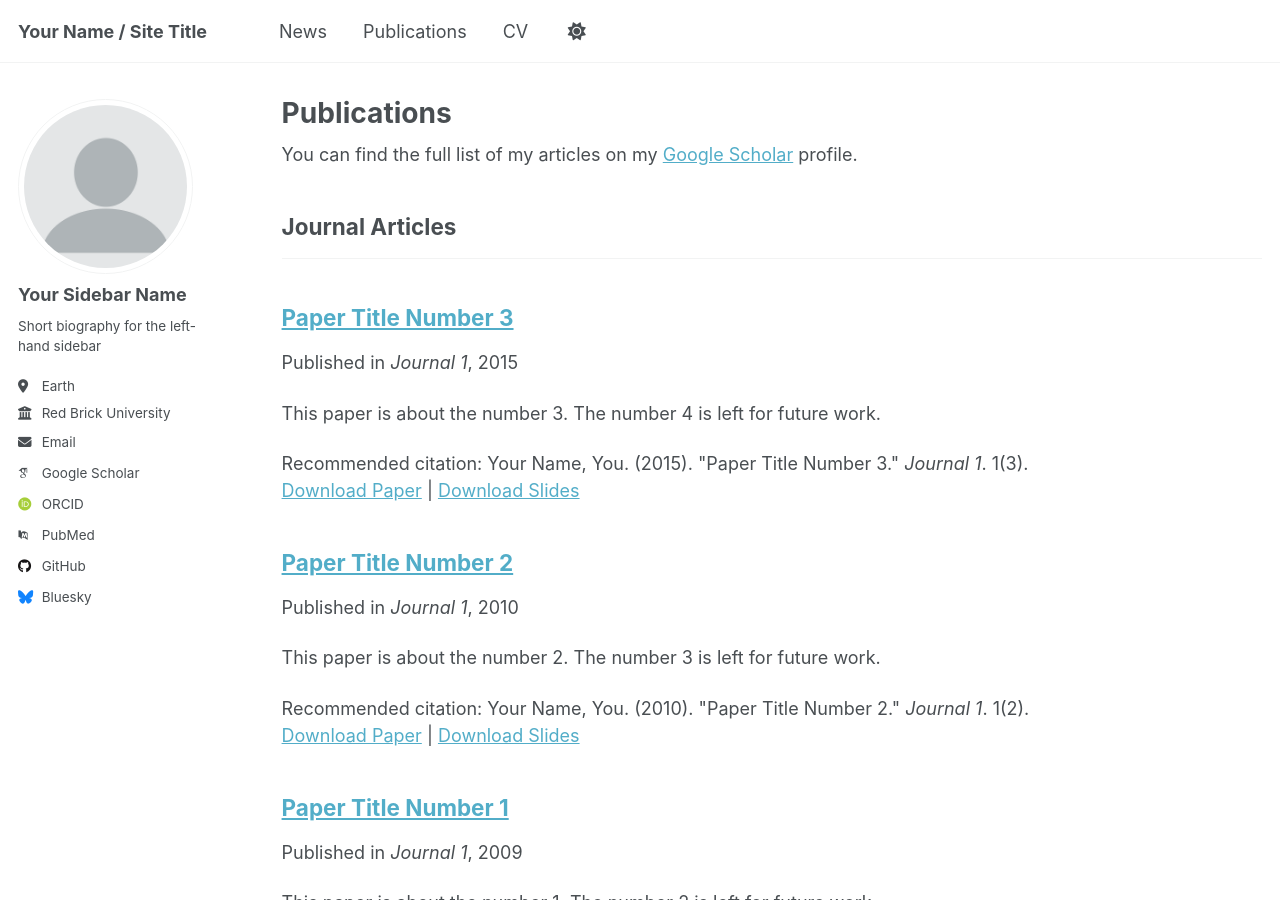
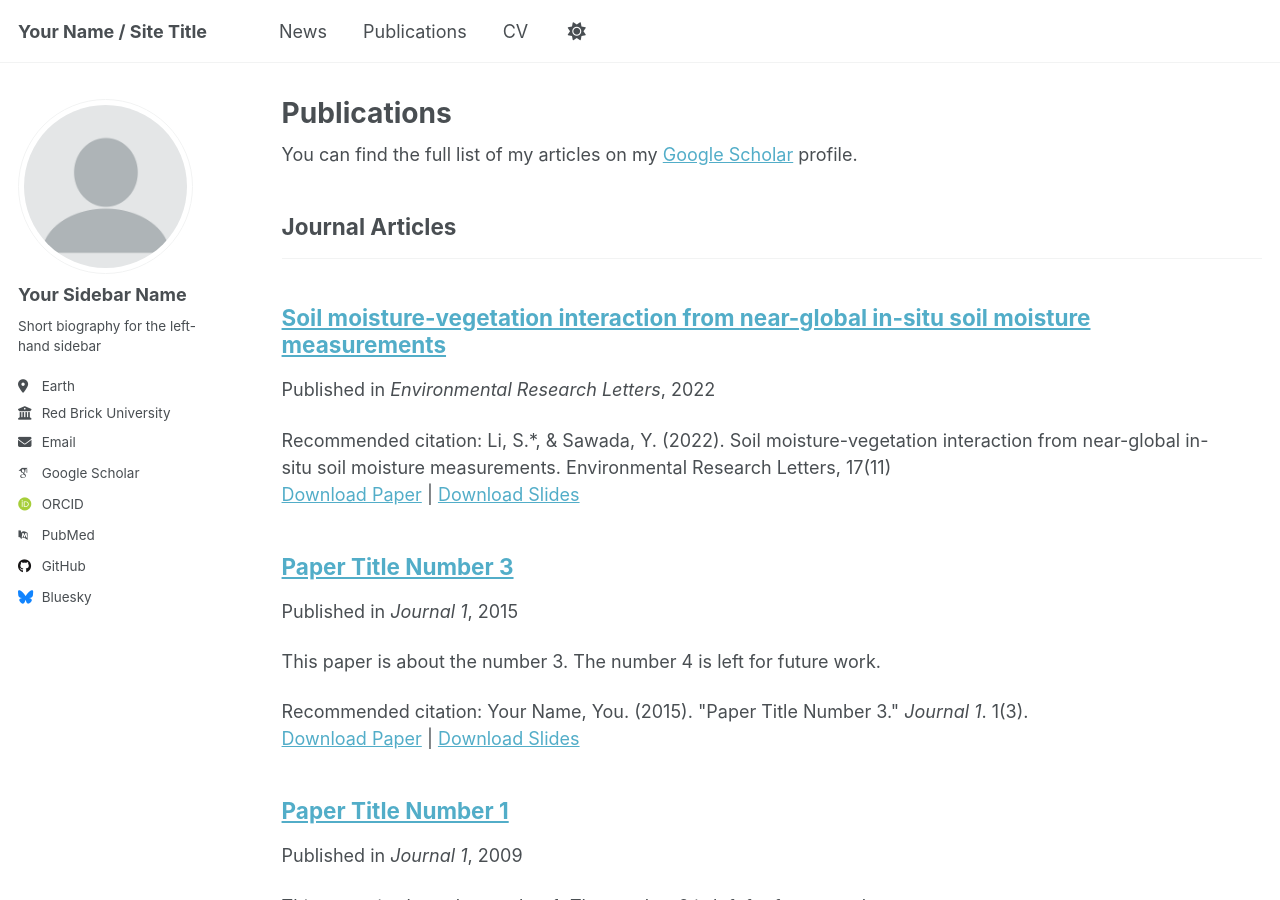
Before and after one commit to shuping-li/shuping-li.github.io, a Jekyll site: the page built from _pages/publications.html, in a window 1280 px wide and 900 px high. Built offline with Jekyll 4.4.1, drawn with Linux system fonts in a browser that asks for light colours; some web fonts are replaced; part of the change alters nothing that is shown.

Commit message:
Update 2010-10-01-paper-title-number-2.md

```diff
--- a/_publications/2010-10-01-paper-title-number-2.md
+++ b/_publications/2010-10-01-paper-title-number-2.md
@@ -1,14 +1,24 @@
 ---
-title: "Paper Title Number 2"
+title: "Soil moisture-vegetation interaction from near-global in-situ soil moisture measurements"
 collection: publications
 category: manuscripts
 permalink: /publication/2010-10-01-paper-title-number-2
-excerpt: 'This paper is about the number 2. The number 3 is left for future work.'
-date: 2010-10-01
-venue: 'Journal 1'
-slidesurl: 'http://academicpages.github.io/files/slides2.pdf'
-paperurl: 'http://academicpages.github.io/files/paper2.pdf'
-citation: 'Your Name, You. (2010). &quot;Paper Title Number 2.&quot; <i>Journal 1</i>. 1(2).'
+excerpt: ''
+date: 2022-11-01
+venue: 'Environmental Research Letters'
+slidesurl: ''
+paperurl: 'http://shuping-li.github.io/files/ERL2022.pdf'
+citation: 'Li, S.*, & Sawada, Y. (2022). Soil moisture-vegetation interaction from near-global in-situ soil moisture measurements. Environmental Research Letters, 17(11)'
 ---
 
-The contents above will be part of a list of publications, if the user clicks the link for the publication than the contents of section will be rendered as a full page, allowing you to provide more information about the paper for the reader. When publications are displayed as a single page, the contents of the above "citation" field will automatically be included below this section in a smaller font.
+![Abstract picture](/images/ERL2022.jpg)
+
+Abstract
+===
+Although the interactions between soil moisture (SM) and vegetation dynamics have been extensively investigated, most of previous findings are derived from satellite-observed and/or model-simulated SM data, which inevitably include multiple sources of error. With the effort of many field workers and researchers in in-situ SM measurement and SM data integration, it is now possible to obtain the integrated in-situ SM dataset in the global range. Here we used the in-situ SM dataset of the International Soil Moisture Network to analyze the anomaly correlation between SM and leaf area index (LAI). We found that positive (negative) correlations exist between SM (LAI) and temporally lagged LAI (SM). The peak correlation and lagging time to reach it (often less than 3 months) depends on climate, land cover and rooting depths. The high SM-LAI anomaly correlation prevails in water-limited regions, e.g. dryland, where plant physiology has strong sensitivity to subsurface water stress. Dynamics of vegetation with deeper maximum rooting depths are not always correlated with SM in deeper soil layers, and vegetation dynamics with shallower maximum rooting depth may strongly correlate with SM in deeper soil layers. Overall, we highlight the potential of the global in-situ SM observation network to analyze the interactions between SM and vegetation dynamics.
+
+Key points
+===
+- SM or LAI can respond to their counterpart’s variation when it lags by a relatively short term, but they can hardly respond to changes with a lag of more than three months.
+- Generally, the highest SM-LAI anomaly correlation is found in the region with dry climate.
+- Dynamics of vegetation with deep root is not always correlated with SM near rooting depth and it may consume SM from upper soil layers, and shallow root vegetation may strongly correlate with SM from deeper layers.
```
